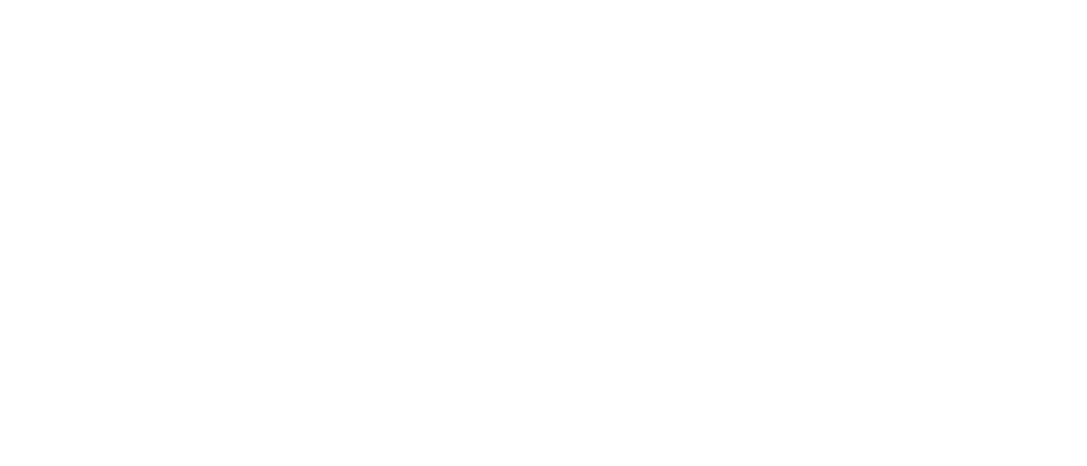
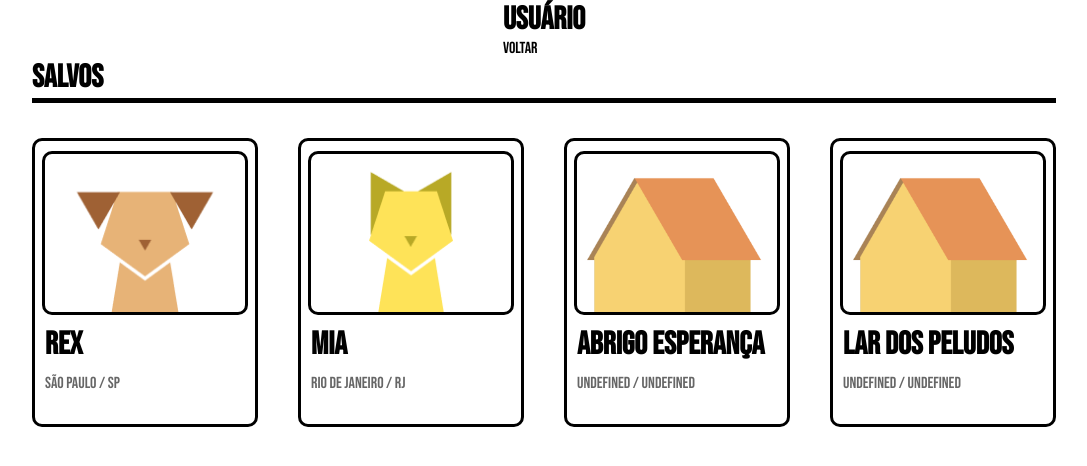
Before and after one commit to LeonardoCaml/Pitty-Finder, a React (Vite) app in the folder pitty-finder/: page /perfil in a window 1280 px wide. Before the commit this address had no page. Shown: the top 466 px of the page, without its empty margins (96-1183 px from the left). Built offline with nearby package versions, Linux system fonts and the light colour scheme.

Commit message:
perfil em desenvolvimento

```diff
--- a/pitty-finder/components/footer/Footer.jsx
+++ b/pitty-finder/components/footer/Footer.jsx
@@ -1,9 +1,42 @@
-import './footer.css'
+// css
+import "./footer.css";
+
+// constants
+import foto from "../../constants/photos"
 
 export default function Footer() {
   return (
-      <div className="footer-bottom">
-        <p>©2024 pitty finder, Inc.  Privacidade - Termos - Informações da empresa</p>
+    <div className="footer-bottom">
+      <div className="footer">
+        <div className="more">
+          <div className="functions">
+            <h4>recursos</h4>
+            <p>logar</p>
+            <p>adotar</p>
+            <p>abrigos</p>
+            <p>doar</p>
+          </div>
+          <div className="questions">
+            <h4>perguntas</h4>
+            <p>como posso adotar?</p>
+            <p>como faço para encontrar os abrigos mais próximos?</p>
+            <p>como posso ajudar?</p>
+            <p>como posso entrar em contato?</p>
+            <p>perguntar</p>
+          </div>
+        </div>
+        <div className="footer-down">
+          <p>
+            ©2024 pitty finder, Inc. Privacidade - Termos - Informações da
+            empresa
+          </p>
+          <div className="footer-icon">
+            <img src={foto.facebook} />
+            <img src={foto.instagram} />
+            <img src={foto.email} />
+          </div>
+        </div>
+      </div>
     </div>
   );
 }
--- a/pitty-finder/components/footer/footer.css
+++ b/pitty-finder/components/footer/footer.css
@@ -1,5 +1,45 @@
 .footer-bottom {
-    display: flex;
-    align-items: center;
-    margin: 20px 0;
-  }
+  display: flex;
+  align-items: center;
+  margin-top: 20px;
+}
+
+.footer {
+  margin-top: 50px;
+  padding-top: 20px;
+  background-color: rgb(239, 237, 237);
+  width: calc(100vw - 17px);
+  height: auto;
+  display: flex;
+  flex-direction: column;
+  align-items: center;
+}
+
+.more {
+  width: 80%;
+  display: grid;
+  grid: auto-flow / 1fr 1fr 1fr;
+}
+
+.questions {
+  margin: 10px 0;
+  gap: 3;
+}
+.functions {
+  margin: 10px 0;
+  gap: 3;
+}
+
+.footer-down {
+  width: 80%;
+  height: 50px;
+  margin-top: 20px;
+  display: flex;
+  justify-content: space-between;
+  align-items: center;
+}
+
+.footer-icon img {
+  width: 25px;
+  margin-left: 4px;
+}
--- a/pitty-finder/src/App.jsx
+++ b/pitty-finder/src/App.jsx
@@ -11,6 +11,7 @@
 import Abrigos from "./routes/Abrigos/AbrigoPage.jsx";
 import AbrigoCurrent from "./routes/AbrigoCurrent/AbrigoCurrent.jsx";
 import ArtigoPage from "./routes/Artigo/ArtigoPage.jsx";
+import PerfilPage from "./routes/Perfil/PerfilPage.jsx";
 
 function App() {
   return (
@@ -21,7 +22,8 @@
         <Route path="/adote/:id" element={<AnimalCurrent />} />
         <Route path="/abrigo/" element={<Abrigos />} />
         <Route path="/abrigo/:id" element={<AbrigoCurrent />} />
-        <Route path="/artigo/:id" element={< ArtigoPage/>}/>
+        <Route path="/artigo/:id" element={<ArtigoPage />} />
+        <Route path="/perfil" element={<PerfilPage />} />
       </Routes>
     </Router>
   );
--- a/pitty-finder/src/routes/AbrigoCurrent/AbrigoCurrent.jsx
+++ b/pitty-finder/src/routes/AbrigoCurrent/AbrigoCurrent.jsx
@@ -60,7 +60,7 @@
           </h2>
           <p className="description-insert-abrigo">{card.descricao}</p>
           <div className="button">
-            <CustomButton tittle="adotar" className="button-adopt" />
+            <CustomButton tittle="ajudar" className="button-adopt" />
             <CustomButton tittle="salvar" className="button-save" />
           </div>
         </div>
--- /dev/null
+++ b/pitty-finder/src/routes/Perfil/PerfilPage.jsx
@@ -0,0 +1,46 @@
+// components
+import Card from "../../../components/card/Card";
+
+// database
+import abrigo from "../../../databases/abrigos";
+import animais from "../../../databases/adopt";
+
+// css
+import "./perfilpage.css";
+
+export default function PerfilPage() {
+  const animalSave = animais.slice(0, 2);
+  const abrigoSave = abrigo.slice(0, 2);
+
+  return (
+    <div className="page">
+      <div>
+        <h1>usuário</h1>
+        <p>voltar</p>
+      </div>
+      <div className="list">
+        <div className="personal-list">
+          <h1 className="title">salvos</h1>
+          <div className="saved">
+            {animalSave.map((item) => (
+              <Card
+                key={item.id}
+                image={item.foto}
+                title={item.nome}
+                description={item.cidade + " / " + item.estado}
+              />
+            ))}
+            {abrigoSave.map((item) => (
+              <Card
+                key={item.id}
+                image={item.foto}
+                title={item.nome}
+                description={item.cidade + " / " + item.estado}
+              />
+            ))}
+          </div>
+        </div>
+      </div>
+    </div>
+  );
+}
--- /dev/null
+++ b/pitty-finder/src/routes/Perfil/perfilpage.css
@@ -0,0 +1,18 @@
+.personal-list {
+    position: relative;
+}
+
+.title::before {
+    content: '';
+    position: absolute;
+    width: calc(100%);
+    height: 5px;
+    top: 40px;
+    background: black;
+}
+.saved {
+    margin: 20px 0;
+    display: grid;
+    gap: 40px;
+    grid: auto-flow / 1fr 1fr 1fr 1fr;
+}
--- a/pitty-finder/src/routes/home/HomePage.jsx
+++ b/pitty-finder/src/routes/home/HomePage.jsx
@@ -1,18 +1,14 @@
 import { Link } from "react-router-dom";
 import { useNavigate } from "react-router-dom";
-
 // components
 import Slide from "../../../components/slide/slide.jsx";
 import Footer from "../../../components/footer/Footer.jsx";
 import Card from "../../../components/card/Card.jsx";
 import CustomButton from "../../../components/button/CustomButton.jsx";
-
 // constants
 import foto from "../../../constants/photos.js";
-
 // css
 import "./homepage.css";
-
 // databases
 import animals from "../../../databases/adopt.js";
 import abrigos from "../../../databases/abrigos.js";
@@ -29,7 +25,7 @@
 
   const adote = animals.slice(0, 4);
 
-  const abrigo = abrigos.slice(0,4)
+  const abrigo = abrigos.slice(0, 4);
 
   return (
     <div className="page">
@@ -83,38 +79,12 @@
           ))}
         </div>
         <div className="see-more">
-        <Link to="/abrigo">
+          <Link to="/abrigo">
             <CustomButton tittle="Ver mais" />
           </Link>
         </div>
       </div>
-      <div className="footer">
-        <div className="more">
-          <div className="functions">
-            <h4>recursos</h4>
-            <p>logar</p>
-            <p>adotar</p>
-            <p>abrigos</p>
-            <p>doar</p>
-          </div>
-          <div className="questions">
-            <h4>perguntas</h4>
-            <p>como posso adotar?</p>
-            <p>como faço para encontrar os abrigos mais próximos?</p>
-            <p>como posso ajudar?</p>
-            <p>como posso entrar em contato?</p>
-            <p>perguntar</p>
-          </div>
-        </div>
-        <div className="footer-down">
-          <Footer />
-          <div className="footer-icon">
-            <img src={foto.facebook} />
-            <img src={foto.instagram} />
-            <img src={foto.email} />
-          </div>
-        </div>
-      </div>
+      <Footer />
     </div>
   );
 }
--- a/pitty-finder/src/routes/home/homepage.css
+++ b/pitty-finder/src/routes/home/homepage.css
@@ -115,43 +115,3 @@
   display: flex;
   justify-content: flex-end;
 }
-
-.footer {
-  margin-top: 50px;
-  padding-top: 20px;
-  background-color: rgb(239, 237, 237);
-  width: calc(100vw - 17px);
-  height: auto;
-  display: flex;
-  flex-direction: column;
-  align-items: center;
-}
-
-.more {
-  width: 80%;
-  display: flex;
-  justify-content: space-around;
-}
-
-.questions {
-  margin: 10px 0;
-  gap: 3;
-}
-.functions {
-  margin: 10px 0;
-  gap: 3;
-}
-
-.footer-down {
-  width: 80%;
-  height: 50px;
-  margin-top: 20px;
-  display: flex;
-  justify-content: space-between;
-  align-items: center;
-}
-
-.footer-icon img {
-  width: 25px;
-  margin-left: 4px;
-}
```
